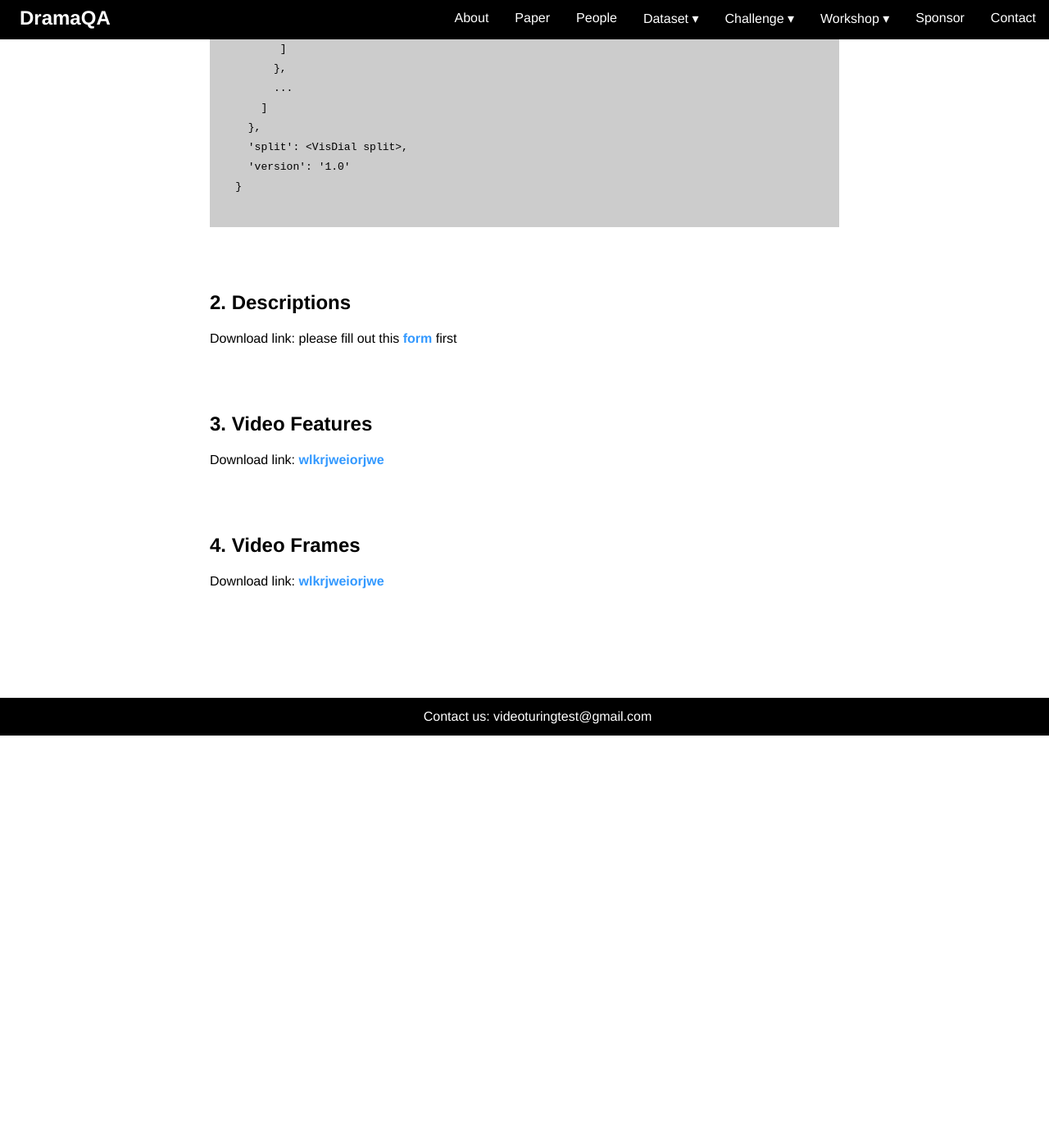
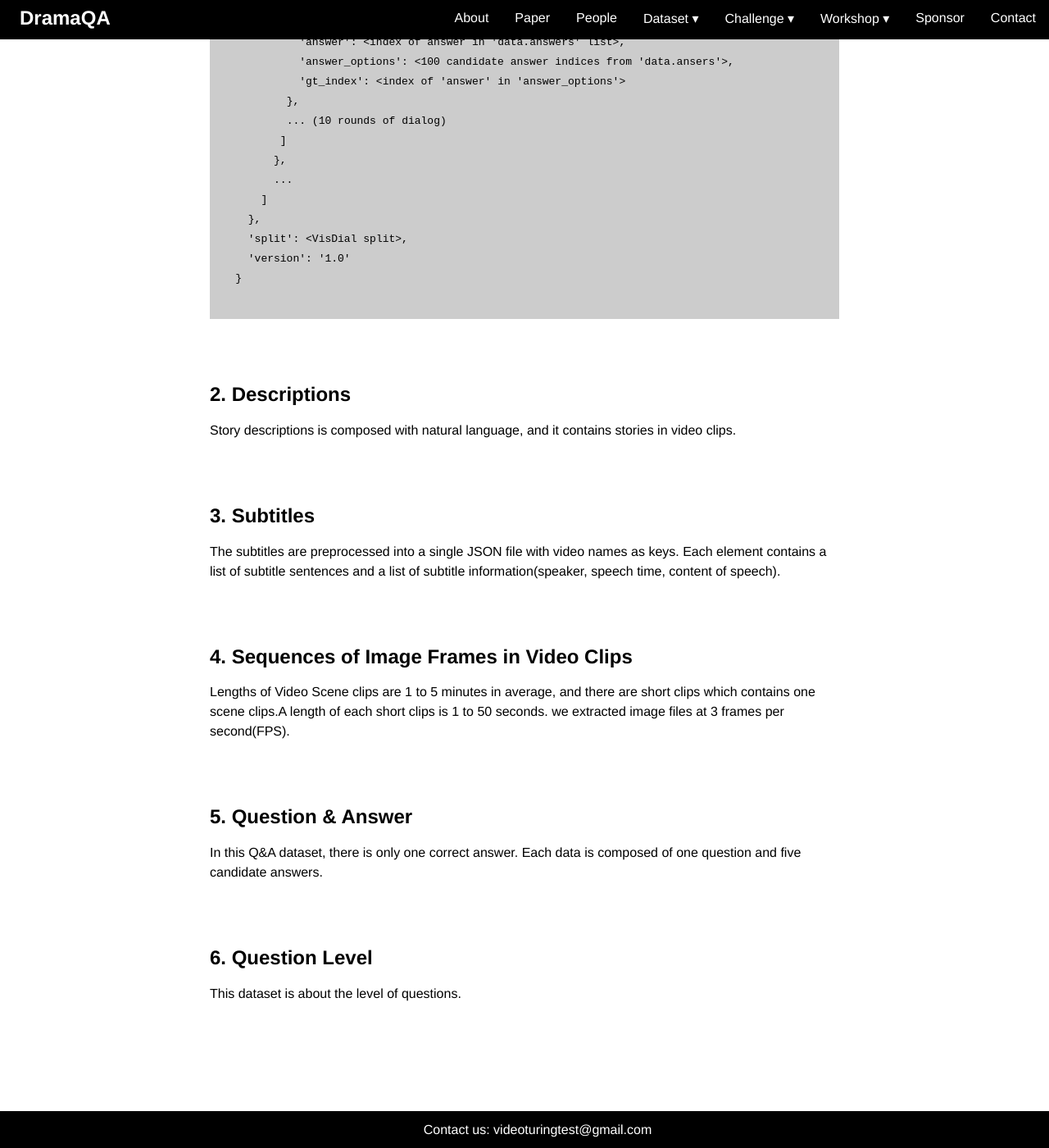
Before and after one commit to friendsqa/friendsqa.github.io, a Jekyll site: the page built from download.md, in a window 1280 px wide and 1400 px high, scrolled down 785 px. Shown: the whole window at 82% size. Built offline with Jekyll 4.4.1, drawn with Linux system fonts in a browser that asks for light colours; before the commit the page ends 1682 px from its top, so only the background shows below that; some of the changed text lies outside the part shown.

Commit message:
download page sample

```diff
--- a/download.md
+++ b/download.md
@@ -8,8 +8,14 @@
 
 <div class="download content-container">
   <h1 class = "content-title">
-    Download FriendsQA Dataset
+    Download DramaQA Dataset
   </h1>
+  <h2 class="content-subtitle">
+    How to Download DramaQA Dataset
+  </h2>
+  <p class="content-item">
+    Before downloading dramaQA Dataset, you need to fill out this <a id="download_link" href="https://docs.google.com/forms/d/e/1FAIpQLSdqQTHp6-AiNQijHhcPAPvFV_6TFer06e6aWG1l_jRhRo2E5w/viewform">form</a> first. After filling out this form, we will give you an ID to access and download dataset by email.
+  </p>
   <div class = "content-subcontainer">
     <h2 class="content-subtitle">
       1. Annotation Format
@@ -58,25 +64,39 @@
       2. Descriptions
     </h2>
     <p class="content-item">
-      Download link: please fill out this <a id="download_link" href="https://docs.google.com/forms/d/e/1FAIpQLSdqQTHp6-AiNQijHhcPAPvFV_6TFer06e6aWG1l_jRhRo2E5w/viewform">form</a> first
+      Story descriptions is composed with natural language, and it contains stories in video clips.
     </p>
   </div>
   <div class = "content-subcontainer">
     <h2 class="content-subtitle">
-      3. Video Features
+      3. Subtitles
     </h2>
     <p class="content-item">
-      Download link:
-      <a id="download_link" href="#">wlkrjweiorjwe</a>
+      The subtitles are preprocessed into a single JSON file with video names as keys. Each element contains a list of subtitle sentences and a list of subtitle information(speaker, speech time, content of speech).
     </p>
   </div>
   <div class = "content-subcontainer">
     <h2 class="content-subtitle">
-      4. Video Frames
+      4. Sequences of Image Frames in Video Clips
     </h2>
     <p class="content-item">
-      Download link:
-      <a id="download_link" href="#">wlkrjweiorjwe</a>
+      Lengths of Video Scene clips are 1 to 5 minutes in average, and there are short clips which contains one scene clips.A length of each short clips is 1 to 50 seconds. we extracted image files at 3 frames per second(FPS).
     </p>
   </div>
+  <div class = "content-subcontainer">
+      <h2 class="content-subtitle">
+        5. Question & Answer
+      </h2>
+      <p class="content-item">
+        In this Q&A dataset, there is only one correct answer. Each data is composed of one question and five candidate answers.
+      </p>
+    </div>
+    <div class = "content-subcontainer">
+        <h2 class="content-subtitle">
+          6. Question Level
+        </h2>
+        <p class="content-item">
+          This dataset is about the level of questions.
+        </p>
+      </div>
 </div>
```
